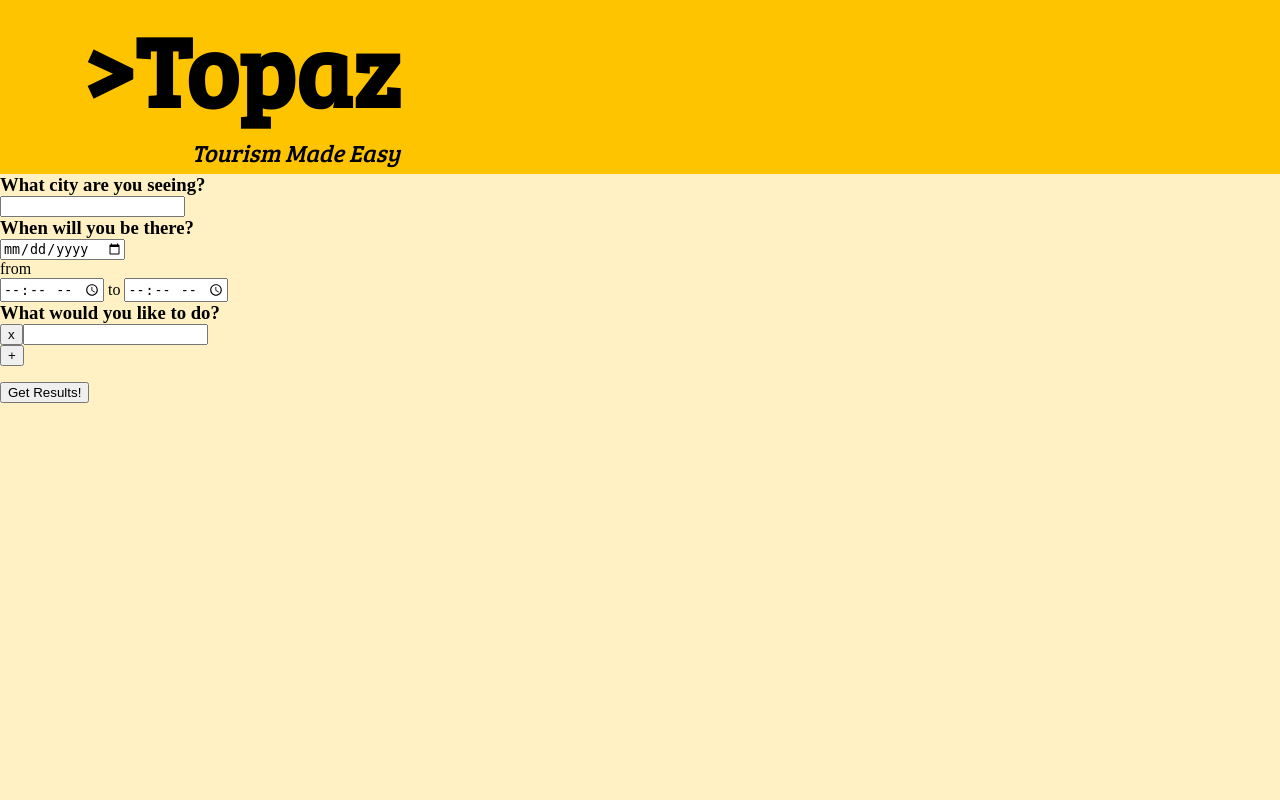
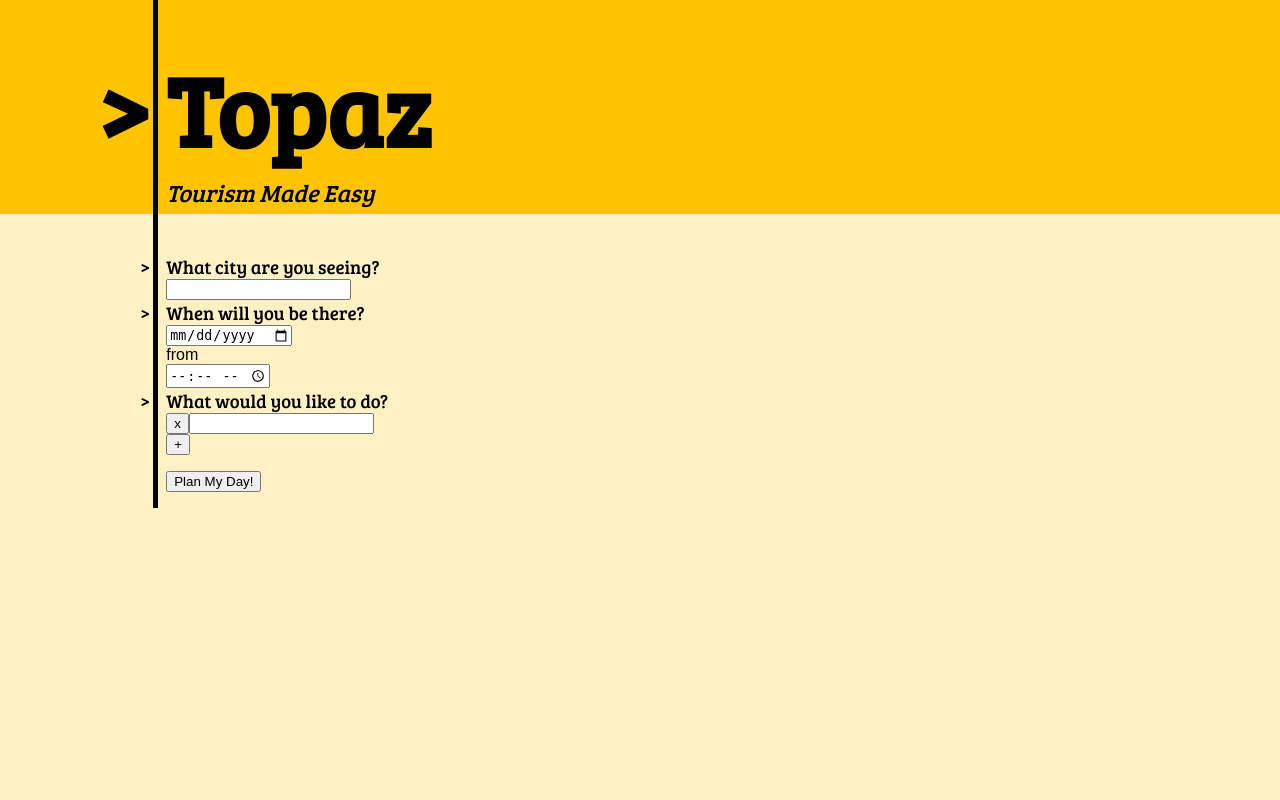
Before and after one commit to zperlo/Travel-Planner, a Django app: page / in a window 1280 px wide. Run offline with Django 3.2, Linux system fonts and the light colour scheme.

Commit message:
added styles to all but fields in body of website

```diff
--- a/djangoTravelPlanner/Frontend/styles.css
+++ b/djangoTravelPlanner/Frontend/styles.css
@@ -1,6 +1,11 @@
-body, h1, h2, h3 {
+body, h1, h2, h3, ul {
+  font-family: 'Bree Serif';
   padding: 0 0;
   margin: 0;
+}
+
+div {
+  display: inline-block;
 }
 
 body {
@@ -11,20 +16,42 @@ header {
   background: rgb(255, 196, 0);
 }
 
-header div {
-  width: 400px;
+.angleBracketHolder {
+  width: 150;
+  text-align: right;
+  vertical-align: top;
+}
+
+.content {
+  border-left: 5px solid black;
+  padding-left: 8px;
 }
 
 h1 {
-  font-family: 'Bree Serif';
   font-size: 100;
-  text-align: right;
+}
+
+h2 {
+  font-style: italic;
+  font-weight: lighter;
 }
 
 header h2 {
-  font-family: 'Bree Serif';
-  font-style: italic;
-  font-weight: lighter;
-  text-align: right;
   padding-bottom: 5;
 }
+
+div.angleBracketHolder, div.content {
+  padding-top: 40px;
+}
+
+span {
+  font-family: 'arial';
+}
+
+h3 {
+  font-weight: lighter;
+}
+
+.spacer {
+  visibility: hidden;
+}
--- a/djangoTravelPlanner/templates/homepage.html
+++ b/djangoTravelPlanner/templates/homepage.html
@@ -11,12 +11,30 @@
     </head>
     <body onload="addNewActivityLine()">
         <header>
-            <div>
-                <h1>>Topaz</h1>
+            <div class="angleBracketHolder">
+                <h1>></h1>
+            </div>
+            <div class="content">
+                <h1>Topaz</h1>
                 <h2>Tourism Made Easy</h2>
             </div>
         </header>
         <section>
+            <div class='angleBracketHolder'>
+                <h3>></h3>
+                <input type='text' class='spacer'>
+                <h3>></h3>
+                <div class='spacer'>
+                    <input type="date">
+                    <br>
+                    <span>from</span>
+                    <br>
+                    <input type="time">
+                    <br>
+                </div>
+                <h3>></h3>
+            </div>
+            <div class='content'>
                 <form id="form">
                     <h3>What city are you seeing?</h3>
                     <input type="text" id="where">
@@ -24,21 +42,19 @@
                     <h3>When will you be there?</h3>
                     <input type="date" id="date">
                     <br>
-                from
+                    <span>from</span>
                     <br>
                     <input type="time" id="start">
-                to
-                <input type="time" id="end">
                     <br>
                     <h3>What would you like to do?</h3>
-                <div id="activities"></div>
+                    <ul id="activities"></ul>
                     <input type="button" value="+" onclick="addNewActivityLine()">
                     <br>
                 </form>
                 <!-- <button id="go" onclick="disableForm()">GO!</button> -->
                 <form action='results' method='GET'>
-            <button id="resultsButton" type='submit'>Get Results!</button>
-            </form>
+                <button id="resultsButton" type='submit'>Plan My Day!</button>
+            </div>
         </section>
     </body>
 </html>
```
Lines whose indentation alone changed are shown as unchanged.
